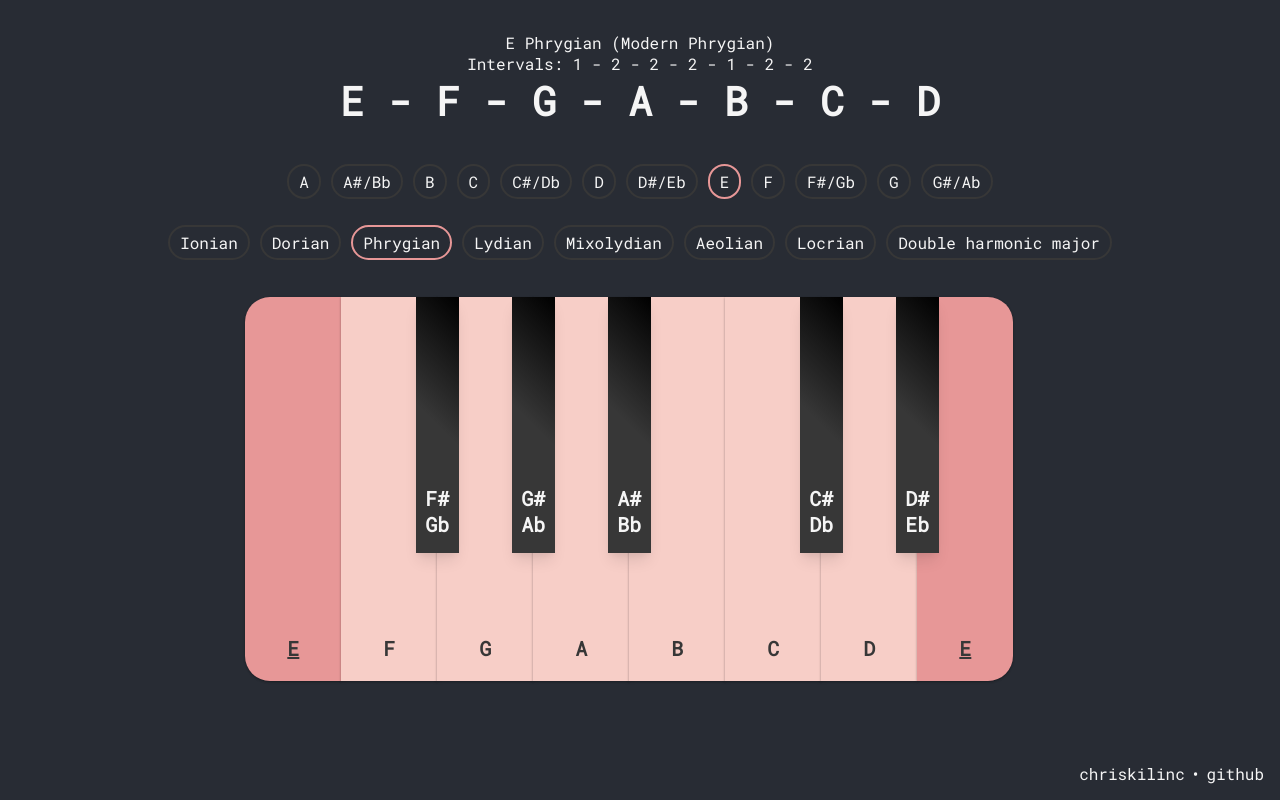
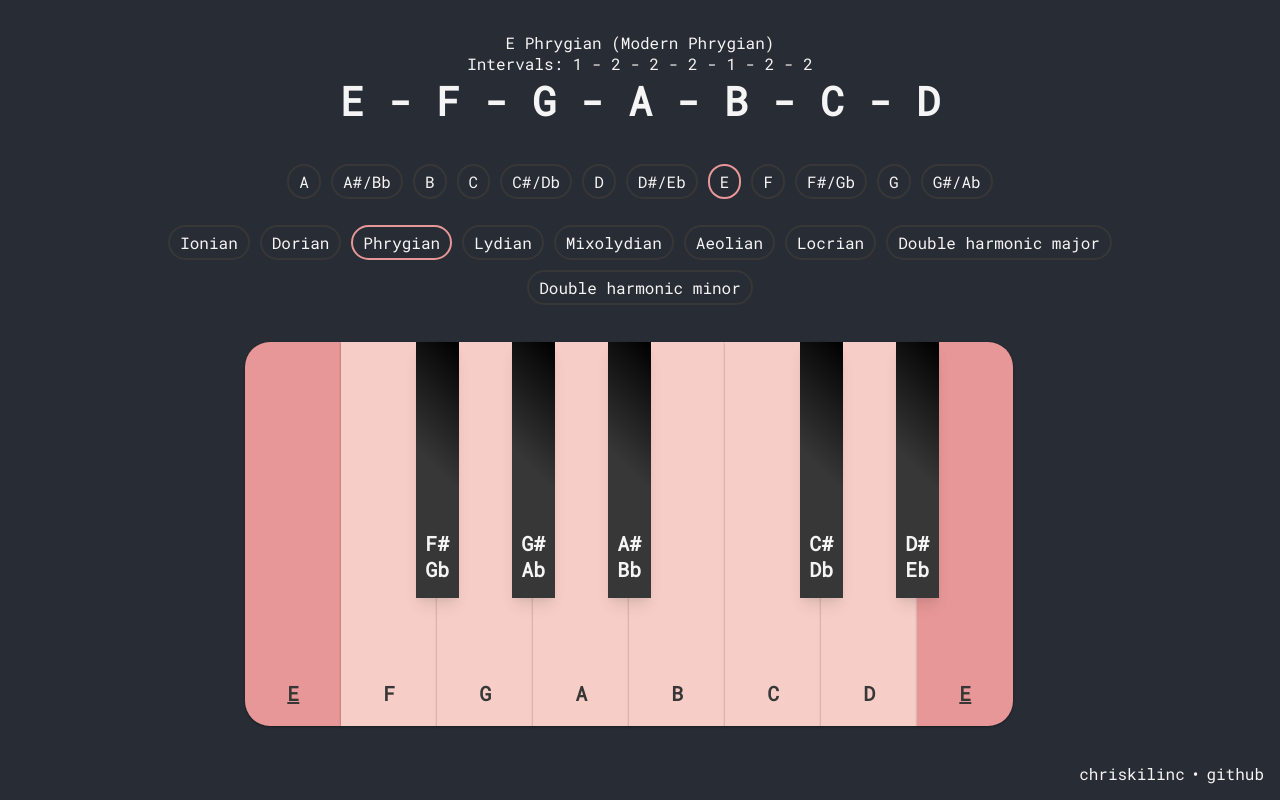
Before and after one commit to chriskilinc/scale-theory, a React (Create React App) app: page / in a window 1280 px wide. Built offline with nearby package versions, Linux system fonts and the light colour scheme.

Commit message:
Implement Double harmonic minor scale

```diff
--- a/src/scales.js
+++ b/src/scales.js
@@ -32,6 +32,11 @@ export const modes = [
         name: "Double harmonic major",
         intervals: ["1", "3", "1", "2", "1", "3", "1"],
         altNames: "Byzantine",
+    },
+    {
+        name: "Double harmonic minor",
+        intervals: ["2", "1", "3", "1", "1", "3", "1"],
+        altNames: "Hungarian minor, Gypsy minor",
     },
 ]
 
```
